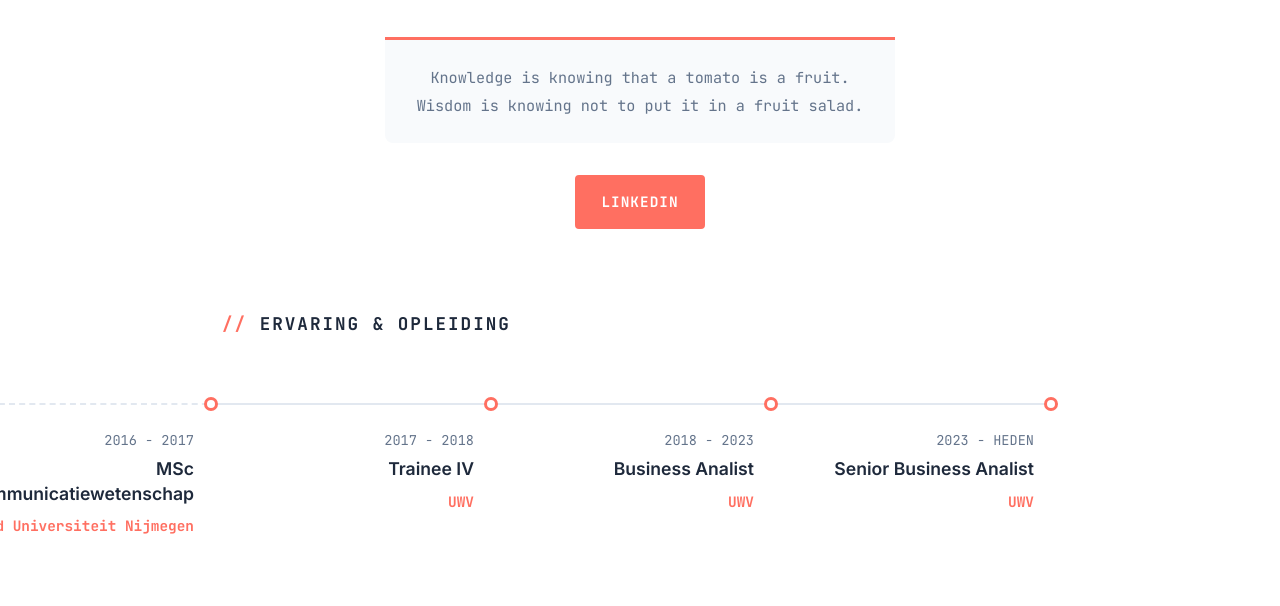
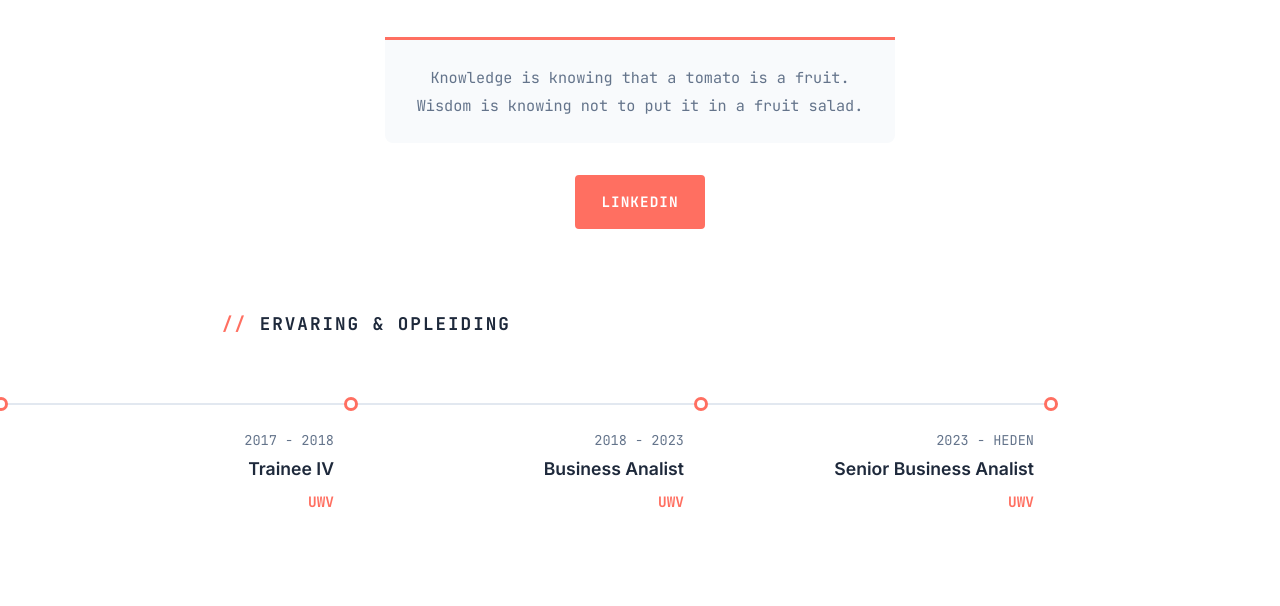
Before and after one commit to stefbeukers/stefbeukers.github.io, a plain HTML site: page index.html in a window 1280 px wide. Shown: the part 194-800 px from the top of the page. Drawn offline with Linux system fonts and the light colour scheme.

Commit message:
Update index.html

```diff
--- a/index.html
+++ b/index.html
@@ -184,7 +184,7 @@
         }
 
         .timeline-node {
-            flex: 0 0 280px; /* Iets smaller gemaakt voor kleinere mobiele schermen */
+            flex: 0 0 350px; /* Verbreed naar 350px zodat lange titels op één regel passen */
             position: relative;
             border-top: 2px solid var(--border-color);
             padding-top: 1.5rem;
```
